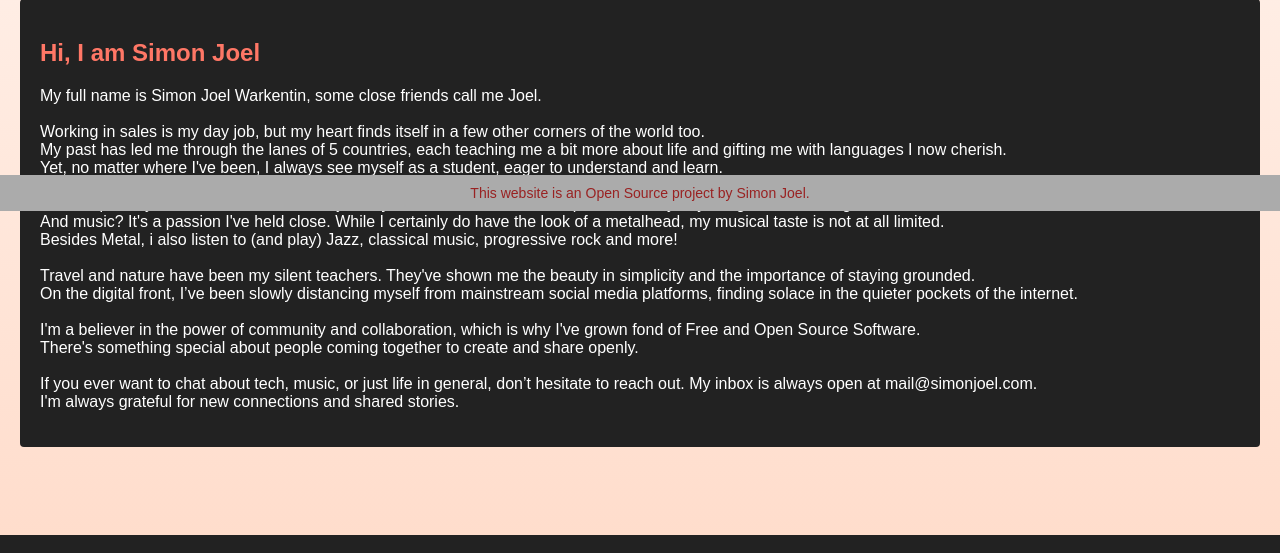
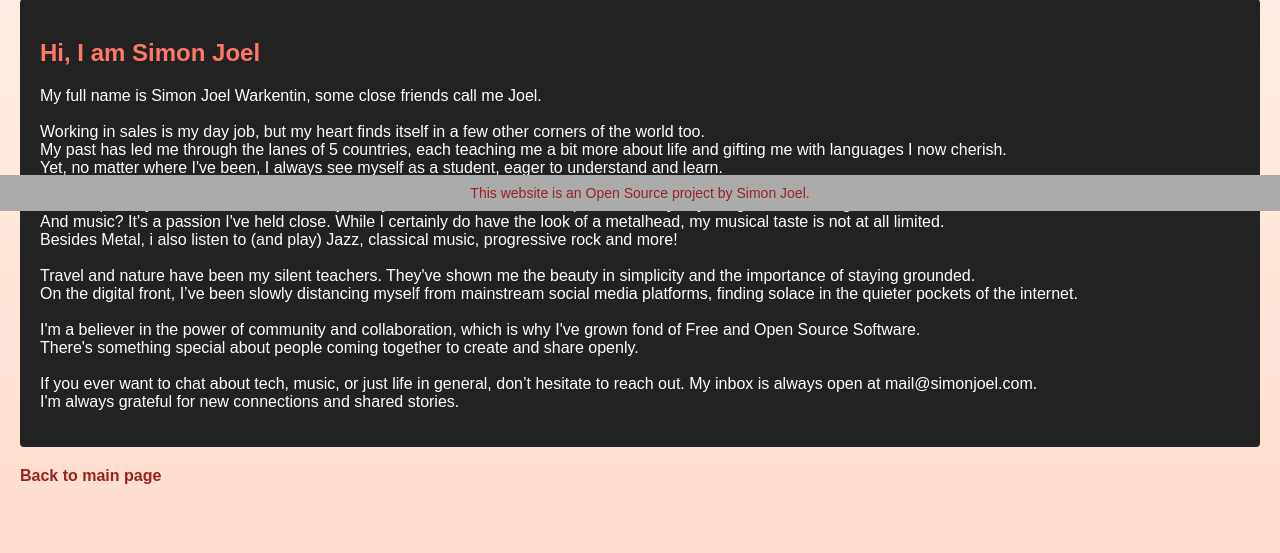
Before and after one commit to SimonJoelWarkentin/simonjoel, a PHP site: page /about_me.php in a window 1280 px wide. Shown: the part 589-1142 px from the top of the page. Run offline with PHP 8.4, Linux system fonts and the light colour scheme.

Commit message:
added home button

```diff
--- a/about_me.php
+++ b/about_me.php
@@ -120,7 +120,9 @@ I'm always grateful for new connections and shared stories.
         <section id="content4">
             <h2>Hmmmmm...</h2>
             <p>Some more content is gonna go here soon.<br>Probably something about self hosting...</p>
-        </section-->
+
+	</section-->
+<a href="index.php">Back to main page</a>
     </main>
     <hr>
     <footer>
```
